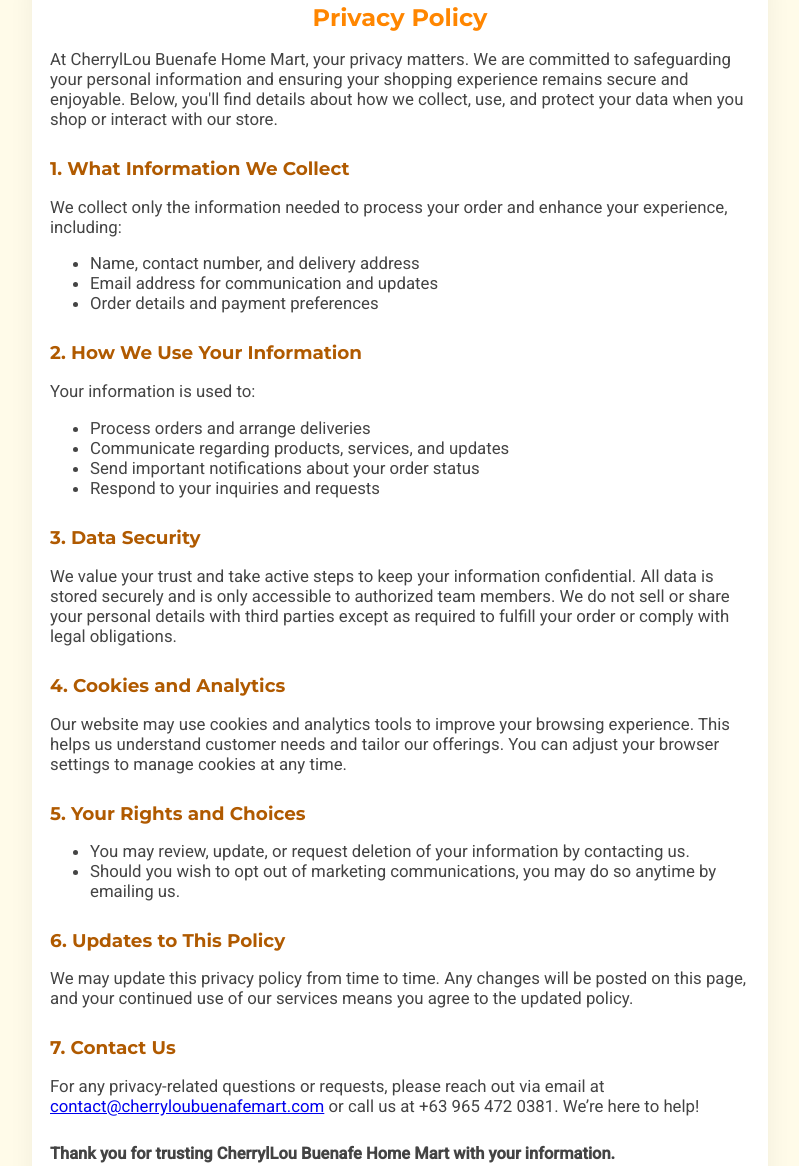
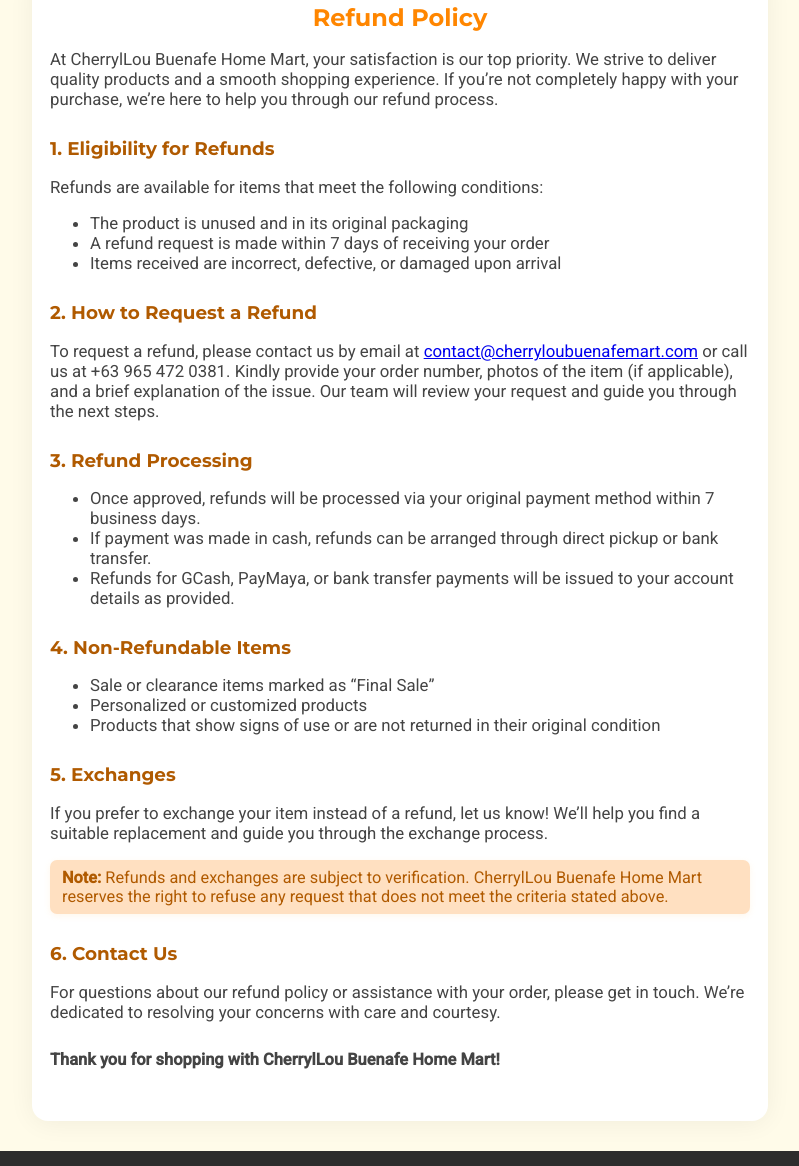
Before and after one commit to DaniPop88/CHERRYLLOU-HOME-MART, a plain HTML site: page refund-policy.html in a window 1280 px wide. Shown: the part 307-1473 px from the top of the page, without its empty margins (240-1039 px from the left). Drawn offline with Linux system fonts and the light colour scheme.

Commit message:
refund-policy.html

```diff
--- a/refund-policy.html
+++ b/refund-policy.html
@@ -3,8 +3,8 @@
 <head>
     <meta charset="UTF-8">
     <meta name="viewport" content="width=device-width, initial-scale=1.0">
-    <title>Privacy Policy | CherrylLou Buenafe Home Mart</title>
-    <meta name="description" content="Learn how CherrylLou Buenafe Home Mart handles your personal information, protects your privacy, and keeps your shopping experience safe and secure.">
+    <title>Refund Policy | CherrylLou Buenafe Home Mart</title>
+    <meta name="description" content="Learn about our refund process and how CherrylLou Buenafe Home Mart guarantees your satisfaction with every purchase.">
     <link rel="icon" type="image/png" href="image/FAVICON.png">
     <link href="https://fonts.googleapis.com/css?family=Montserrat:700,400|Roboto:400,500&display=swap" rel="stylesheet">
     <style>
@@ -110,6 +110,15 @@
         ul {
             margin-bottom: 18px;
         }
+        .important {
+            background: #ffe0c1;
+            color: #b05a00;
+            border-radius: 7px;
+            padding: 8px 12px;
+            font-size: 1.02rem;
+            margin: 15px 0;
+            box-shadow: 0 2px 6px #ffd89c33;
+        }
         footer {
             background: var(--secondary);
             color: #fff;
@@ -160,6 +169,9 @@
             .section-title {
                 font-size: 1.02rem;
             }
+            .important {
+                font-size: 0.98rem;
+            }
             footer {
                 padding: 12px 2vw 6px 2vw;
                 font-size: 0.93rem;
@@ -180,49 +192,47 @@
         </div>
     </header>
     <main>
-        <div class="policy-title">Privacy Policy</div>
+        <div class="policy-title">Refund Policy</div>
         <p>
-            At CherrylLou Buenafe Home Mart, your privacy matters. We are committed to safeguarding your personal information and ensuring your shopping experience remains secure and enjoyable. Below, you'll find details about how we collect, use, and protect your data when you shop or interact with our store.
+            At CherrylLou Buenafe Home Mart, your satisfaction is our top priority. We strive to deliver quality products and a smooth shopping experience. If you’re not completely happy with your purchase, we’re here to help you through our refund process.
         </p>
-        <div class="section-title">1. What Information We Collect</div>
+        <div class="section-title">1. Eligibility for Refunds</div>
         <p>
-            We collect only the information needed to process your order and enhance your experience, including:
+            Refunds are available for items that meet the following conditions:
         </p>
         <ul>
-            <li>Name, contact number, and delivery address</li>
-            <li>Email address for communication and updates</li>
-            <li>Order details and payment preferences</li>
+            <li>The product is unused and in its original packaging</li>
+            <li>A refund request is made within 7 days of receiving your order</li>
+            <li>Items received are incorrect, defective, or damaged upon arrival</li>
         </ul>
-        <div class="section-title">2. How We Use Your Information</div>
-        <p>Your information is used to:</p>
+        <div class="section-title">2. How to Request a Refund</div>
+        <p>
+            To request a refund, please contact us by email at <a href="mailto:contact@cherryloubuenafemart.com">contact@cherryloubuenafemart.com</a> or call us at +63 965 472 0381. Kindly provide your order number, photos of the item (if applicable), and a brief explanation of the issue. Our team will review your request and guide you through the next steps.
+        </p>
+        <div class="section-title">3. Refund Processing</div>
         <ul>
-            <li>Process orders and arrange deliveries</li>
-            <li>Communicate regarding products, services, and updates</li>
-            <li>Send important notifications about your order status</li>
-            <li>Respond to your inquiries and requests</li>
+            <li>Once approved, refunds will be processed via your original payment method within 7 business days.</li>
+            <li>If payment was made in cash, refunds can be arranged through direct pickup or bank transfer.</li>
+            <li>Refunds for GCash, PayMaya, or bank transfer payments will be issued to your account details as provided.</li>
         </ul>
-        <div class="section-title">3. Data Security</div>
+        <div class="section-title">4. Non-Refundable Items</div>
+        <ul>
+            <li>Sale or clearance items marked as “Final Sale”</li>
+            <li>Personalized or customized products</li>
+            <li>Products that show signs of use or are not returned in their original condition</li>
+        </ul>
+        <div class="section-title">5. Exchanges</div>
         <p>
-            We value your trust and take active steps to keep your information confidential. All data is stored securely and is only accessible to authorized team members. We do not sell or share your personal details with third parties except as required to fulfill your order or comply with legal obligations.
+            If you prefer to exchange your item instead of a refund, let us know! We’ll help you find a suitable replacement and guide you through the exchange process.
         </p>
-        <div class="section-title">4. Cookies and Analytics</div>
+        <div class="important">
+            <b>Note:</b> Refunds and exchanges are subject to verification. CherrylLou Buenafe Home Mart reserves the right to refuse any request that does not meet the criteria stated above.
+        </div>
+        <div class="section-title">6. Contact Us</div>
         <p>
-            Our website may use cookies and analytics tools to improve your browsing experience. This helps us understand customer needs and tailor our offerings. You can adjust your browser settings to manage cookies at any time.
+            For questions about our refund policy or assistance with your order, please get in touch. We’re dedicated to resolving your concerns with care and courtesy.
         </p>
-        <div class="section-title">5. Your Rights and Choices</div>
-        <ul>
-            <li>You may review, update, or request deletion of your information by contacting us.</li>
-            <li>Should you wish to opt out of marketing communications, you may do so anytime by emailing us.</li>
-        </ul>
-        <div class="section-title">6. Updates to This Policy</div>
-        <p>
-            We may update this privacy policy from time to time. Any changes will be posted on this page, and your continued use of our services means you agree to the updated policy.
-        </p>
-        <div class="section-title">7. Contact Us</div>
-        <p>
-            For any privacy-related questions or requests, please reach out via email at <a href="mailto:contact@cherryloubuenafemart.com">contact@cherryloubuenafemart.com</a> or call us at +63 965 472 0381. We’re here to help!
-        </p>
-        <p style="margin-top:28px; font-size:1.03rem;"><b>Thank you for trusting CherrylLou Buenafe Home Mart with your information.</b></p>
+        <p style="margin-top:28px; font-size:1.03rem;"><b>Thank you for shopping with CherrylLou Buenafe Home Mart!</b></p>
     </main>
     <footer>
         <span class="footer-brand">CherrylLou Buenafe Home Mart</span>
```
